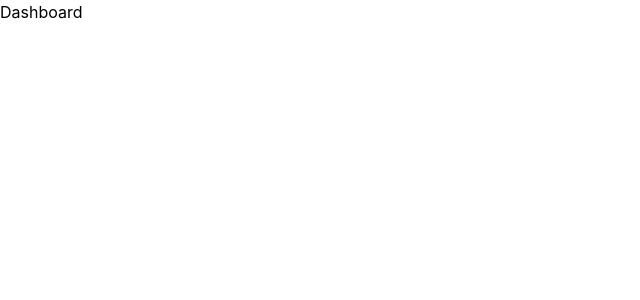
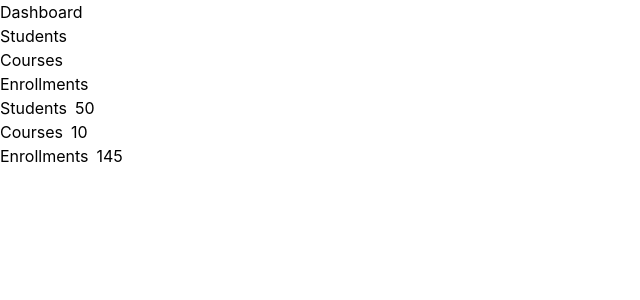
Before and after one commit to EusebioCO296/asi-gsc-front, a React (Vite) app: page / in a window 1280 px wide. Shown: the top 300 px of the page, without its empty margins (0-640 px from the left). Built offline with nearby package versions, Linux system fonts and the light colour scheme.

Commit message:
Semana02 TT

```diff
--- /dev/null
+++ b/src/components/Sidebar.jsx
@@ -0,0 +1,13 @@
+function Sidebar(){
+    return (
+        <div className="Sidebar">
+            <ul>
+                <li>Students</li>
+                <li>Courses</li>
+                <li>Enrollments</li>
+            </ul>
+        </div>
+    );
+}
+
+export default Sidebar;
--- /dev/null
+++ b/src/components/StatCard.jsx
@@ -0,0 +1,10 @@
+function StatCard({title, total}) {
+  return (
+    <div className="stat-card display flex gap-2">
+      <h1 className="title">{title}</h1>
+      <p className="total">{total}</p>
+    </div>
+  );
+}
+
+export default StatCard;
--- a/src/pages/dashboard.jsx
+++ b/src/pages/dashboard.jsx
@@ -1,7 +1,15 @@
+import Sidebar from "../components/Sidebar";
+import StatCard from "../components/StatCard";
+
+
 function Dashboard() {
   return (
     <div>
       <h1>Dashboard</h1>
+      <Sidebar />
+      <StatCard title="Students" total="50" />
+      <StatCard title="Courses" total="10" />
+      <StatCard title="Enrollments" total="145" />
     </div>
   );
 }
```
